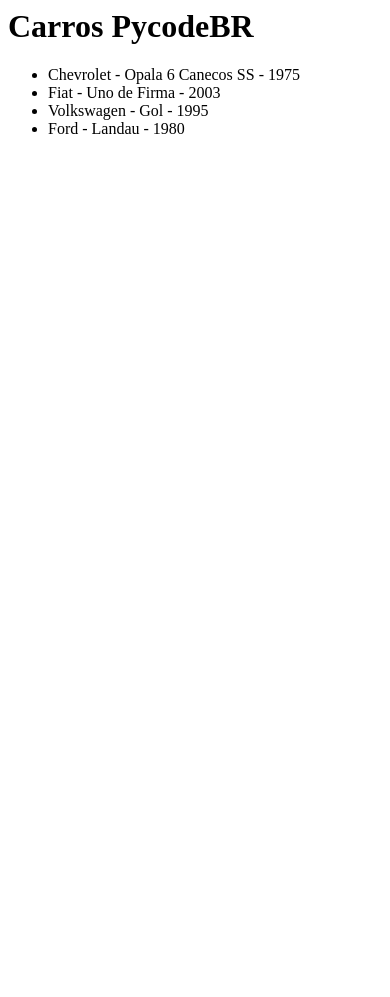
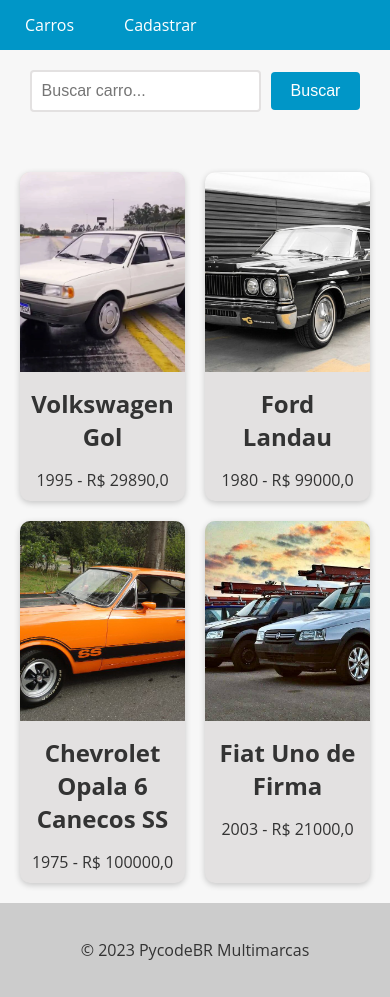
Before and after one commit to maiconDeSouza/django_master, a Django app: page /cars/ in a window 390 px wide. Before the commit the page ends 134 px from the top, so only its background shows below. Run offline with Django 5.2, Linux system fonts and the light colour scheme; data comes from the database, SQL or seed files in the repository; both versions use the stored data as it was after the commit.

Commit message:
05-10-24 19:58

```diff
--- a/06_carros/cars/templates/cars.html
+++ b/06_carros/cars/templates/cars.html
@@ -1,15 +1,113 @@
-<html>
-    <head>
-        <title>Meus carros</title>
-    </head>
-    <body>
-        <h1> Carros PycodeBR</h1>
-        <ul>
-            {% for car in cars %}
-                <li>
-                    {{car.brand}} - {{car.model}} - {{car.factory_year}}
-                </li>
-            {% endfor %}
-        </ul>
-    </body>
-</html>
+{% extends "base.html" %}
+{% block content %}
+  <style>
+    .car-grid {
+      display: grid;
+      grid-template-columns: repeat(3, 1fr);
+      gap: 20px;
+      margin: 0 auto;
+      max-width: 1200px;
+      padding: 20px;
+    }
+
+    .car-card {
+      background-color: #e3e1e1;
+      box-shadow: 0 2px 6px rgba(0, 0, 0, 0.2);
+      border-radius: 10px;
+      overflow: hidden;
+      text-align: center;
+      transition: all 0.3s ease;
+    }
+
+    .car-card:hover {
+        cursor: pointer;
+        box-shadow: 0 4px 10px rgba(0, 0, 0, 0.4);
+        transform: translateY(-2px);
+    }
+
+    .car-card img {
+      width: 100%;
+      height: 200px;
+      object-fit: cover;
+    }
+
+    .car-card h3 {
+        font-size: 20px;
+        margin-top: 10px;
+        margin-bottom: 5px;
+    }
+
+    .car-card h2 {
+      font-size: 1.5rem;
+      margin: 10px;
+    }
+
+    .car-card p {
+      font-size: 1rem;
+      margin-bottom: 10px;
+    }
+
+    @media (max-width: 768px) {
+      .car-grid {
+        grid-template-columns: repeat(2, 1fr);
+      }
+    }
+
+    form {
+        display: flex;
+        justify-content: center;
+        align-items: center;
+        margin-bottom: 20px;
+        text-align: center;
+        padding: 20px;
+    }
+
+    input[type="text"] {
+        padding: 10px;
+        font-size: 16px;
+        border: 2px solid #e3e1e1;
+        border-radius: 4px;
+        margin-right: 10px;
+        transition: border-bottom-color 0.3s ease-in-out;
+    }
+
+    input[type="text"]:focus {
+        outline: none;
+        border-bottom-color: #e3e1e1;
+    }
+
+    button[type="submit"] {
+        background-color: #0096c7;
+        color: #fff;
+        border: none;
+        padding: 10px 20px;
+        font-size: 16px;
+        border-radius: 4px;
+        cursor: pointer;
+        transition: background-color 0.3s ease-in-out;
+    }
+
+    button[type="submit"]:hover {
+        background-color: #108eb8;
+    }
+  </style>
+
+  <form method="GET" action="{% url 'cars_list' %}">
+    <input type="text" name="search" placeholder="Buscar carro...">
+    <button type="submit">Buscar</button>
+  </form>
+
+  <div class="car-grid">
+    {% if cars %}
+      {% for car in cars %}
+        <div class="car-card">
+          <img src="{{ car.image.url }}" alt="{{ car.model }} - {{ car.brand }}">
+          <h2>{{ car.brand }} {{ car.model }}</h2>
+          <p>{{ car.factory_year }} - R$ {{ car.value }}</p>
+        </div>
+      {% endfor %}
+    {% else %}
+      <p class="no-results">Nenhum carro encontrado.</p>
+    {% endif %}
+  </div>
+{% endblock %}
--- a/06_carros/cars/views.py
+++ b/06_carros/cars/views.py
@@ -1,12 +1,34 @@
-from django.shortcuts import render
+from django.shortcuts import render, redirect
 from .models import Car
+from .form import CarForm
 
 
 def cars_view(request):
-    cars = Car.objects.all()
-    print(request.GET.get('search'))
-    print(request.GET.get('name'))
+    cars = {}
+    search = request.GET.get('search')
+
+    if search:
+        cars = Car.objects.filter(model__icontains=search).order_by('model')
+    else:
+        cars = Car.objects.all().order_by('model')
+
     context = {
         "cars": cars
     }
     return render(request, 'cars.html', context)
+
+
+def new_car_view(requets):
+    new_car_form = CarForm()
+    if requets.method == 'POST':
+        new_car_form = CarForm(requets.POST, requets.FILES)
+
+        if new_car_form.is_valid():
+            new_car_form.save()
+            return redirect('cars_list')
+
+    context = {
+        "new_car_form": new_car_form
+    }
+
+    return render(requets, 'new_car.html', context)
--- a/06_carros/setup/settings.py
+++ b/06_carros/setup/settings.py
@@ -56,7 +56,7 @@
 TEMPLATES = [
     {
         'BACKEND': 'django.template.backends.django.DjangoTemplates',
-        'DIRS': [],
+        'DIRS': ['setup/templates'],
         'APP_DIRS': True,
         'OPTIONS': {
             'context_processors': [
--- /dev/null
+++ b/06_carros/setup/templates/base.html
@@ -0,0 +1,90 @@
+<!DOCTYPE html>
+<html lang="en">
+<head>
+  <meta charset="UTF-8">
+  <meta name="viewport" content="width=device-width, initial-scale=1.0">
+  <title>{% block title %}{% endblock %}</title>
+  <style>
+    body {
+        font-family: 'Open Sans', sans-serif;
+        background-color: #f7f7f7;
+        color: #333;
+        margin: 0;
+        padding: 0;
+    }
+
+    header {
+        background-color: #0096c7;
+        color: #fff;
+        text-align: center;
+    }
+
+    footer {
+        background-color: #ccc;
+        color: #333;
+        padding: 20px;
+        text-align: center;
+    }
+
+    nav {
+        background-color: #0096c7;
+        color: #fff;
+        height: 50px;
+        display: flex;
+        justify-content: space-between;
+        align-items: center;
+    }
+
+    nav ul {
+        list-style: none;
+        margin: 0;
+        padding: 0;
+        display: flex;
+    }
+
+    nav ul li {
+        margin: 0 10px;
+    }
+
+    nav ul li a {
+        color: #fff;
+        text-decoration: none;
+        font-size: 16px;
+        padding: 15px;
+        transition: all 0.3s ease;
+    }
+
+    nav ul li a:hover {
+        background-color: #32bbe8;
+    }
+
+    nav ul li.active a {
+        background-color: #666;
+    }
+
+    nav ul li.active a:hover {
+        background-color: #999;
+    }
+
+  </style>
+</head>
+<body>
+  <header>
+    <nav>
+      <ul>
+        <li><a href="{% url 'cars_list' %}">Carros</a></li>
+        <li><a href="{% url 'new_car' %}">Cadastrar</a></li>
+      </ul>
+    </nav>
+  </header>
+
+  <main>
+    {% block content %}
+    {% endblock %}
+  </main>
+
+  <footer>
+    <p>&copy; 2023 PycodeBR Multimarcas</p>
+  </footer>
+</body>
+</html>
--- a/06_carros/setup/urls.py
+++ b/06_carros/setup/urls.py
@@ -18,9 +18,10 @@
 from django.urls import path
 from django.conf import settings
 from django.conf.urls.static import static
-from cars import views as cars_views
+from cars.views import cars_view, new_car_view
 
 urlpatterns = [
     path('admin/', admin.site.urls),
-    path('cars/', cars_views.cars_view)
+    path('cars/', cars_view, name='cars_list'),
+    path('new_car/', new_car_view, name='new_car'),
 ] + static(settings.MEDIA_URL, document_root=settings.MEDIA_ROOT)
```
Also changed, not shown: 06_carros/cars/form.py (added, +27 -0 lines), 06_carros/cars/templates/new_car.html (added, +11 -0 lines), 06_carros/db.sqlite3, 06_carros/media/cars/landau.jpeg (added).
